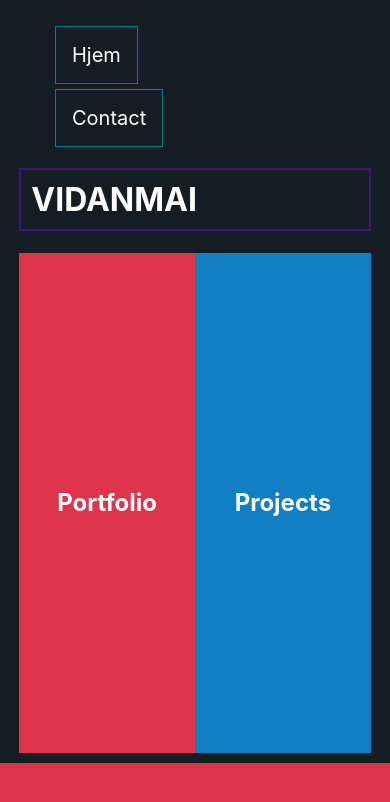
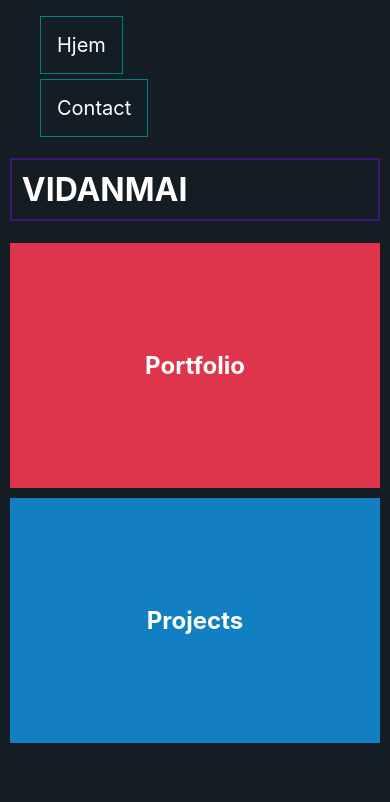
Before and after one commit to vidanmai/vidanmai, a React (Create React App) app: page / in a window 390 px wide. Shown: the top 802 px of the page. Built offline with nearby package versions, Linux system fonts and the light colour scheme.

Commit message:
Made grid more responsive

```diff
--- a/src/App.css
+++ b/src/App.css
@@ -1,21 +1,17 @@
 @import url('https://fonts.googleapis.com/css2?family=Montserrat:wght@100;200;400;800&display=swap');
 
-* {
-
-}
-
 html {
-  background-color: #DE354C;
+  background-color: #141c24;
   font-family: 'Montserrat', sans-serif;
   color: white;
 }
 
 .App {
   background-color: #141c24;
-  padding: 10px;
 }
 
 .case {
   width: 95%;
   margin: 0 auto;
+  padding-bottom: 1rem;
 }
--- a/src/components/HomePage.js
+++ b/src/components/HomePage.js
@@ -8,9 +8,7 @@ class HomePage extends React.Component {
                 <h1>VIDANMAI</h1>
                 <div className="grid">
                     <div id="left">
-                        <div className="center">
-                            <h2>Portfolio</h2>
-                        </div>
+                        <h2>Portfolio</h2>
                     </div>
                     <div id="right">
                         <h2>Projects</h2>
--- a/src/components/nav/Nav.js
+++ b/src/components/nav/Nav.js
@@ -8,7 +8,7 @@ class Nav extends React.Component {
           <div>
             <div className="links">
               <ul className="listLinks">
-                <Link to="/">
+                <Link to="/" >
                   <li className="link">Hjem</li>
                 </Link>
                 <Link to="/contact">
--- a/src/components/style/home.css
+++ b/src/components/style/home.css
@@ -38,3 +38,10 @@
     opacity: 0.85;
     transition: all 0.1s;
 }
+
+@media only screen and (max-width: 600px) {
+    .grid {
+        grid-template-columns: auto;
+        grid-gap: 10px;
+    }
+}
--- a/src/components/style/nav.css
+++ b/src/components/style/nav.css
@@ -16,8 +16,13 @@ a:hover {
 }
 
 .link {
-    margin: 5px;
+    margin: 5px 0;
     border: 1px solid teal;
     padding: 1rem;
     width: fit-content;
 }
+
+.links {
+    width: fit-content;
+    display: block;
+}
```
